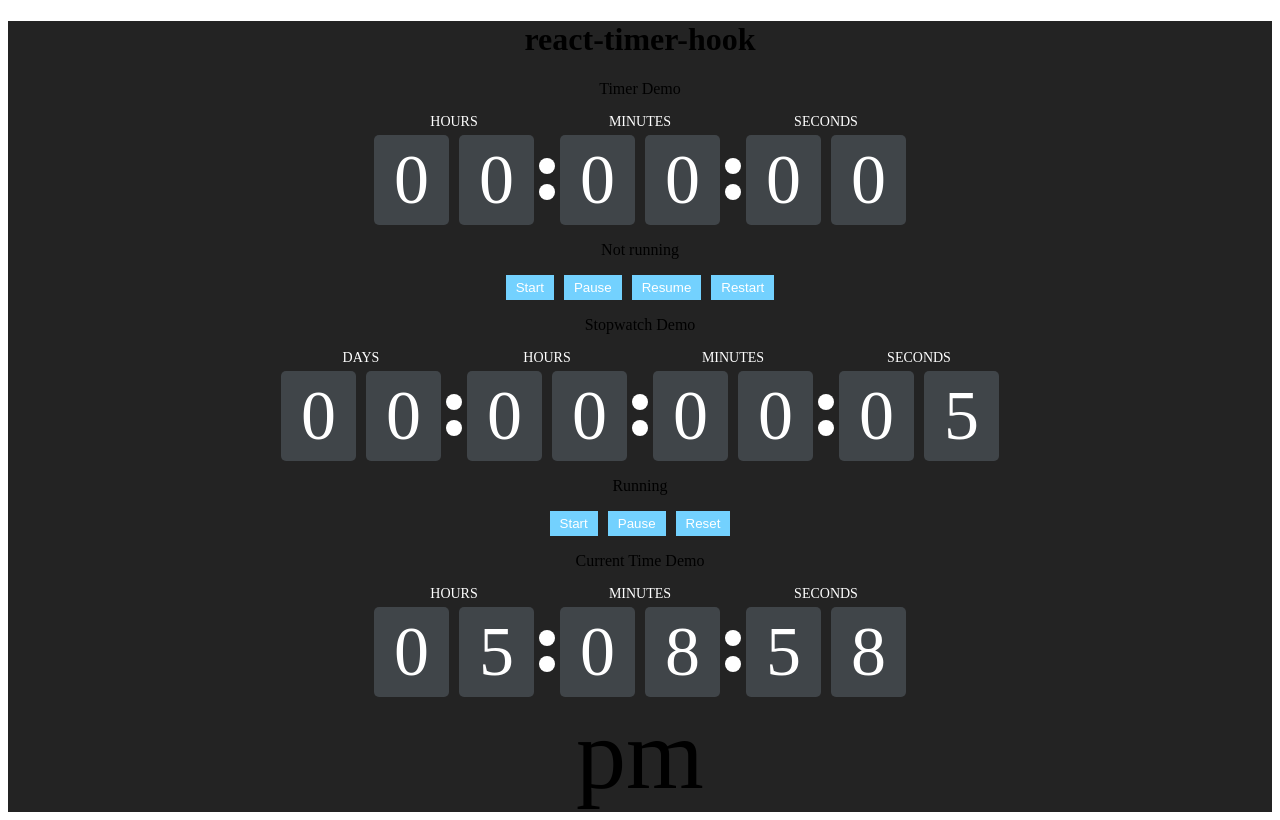
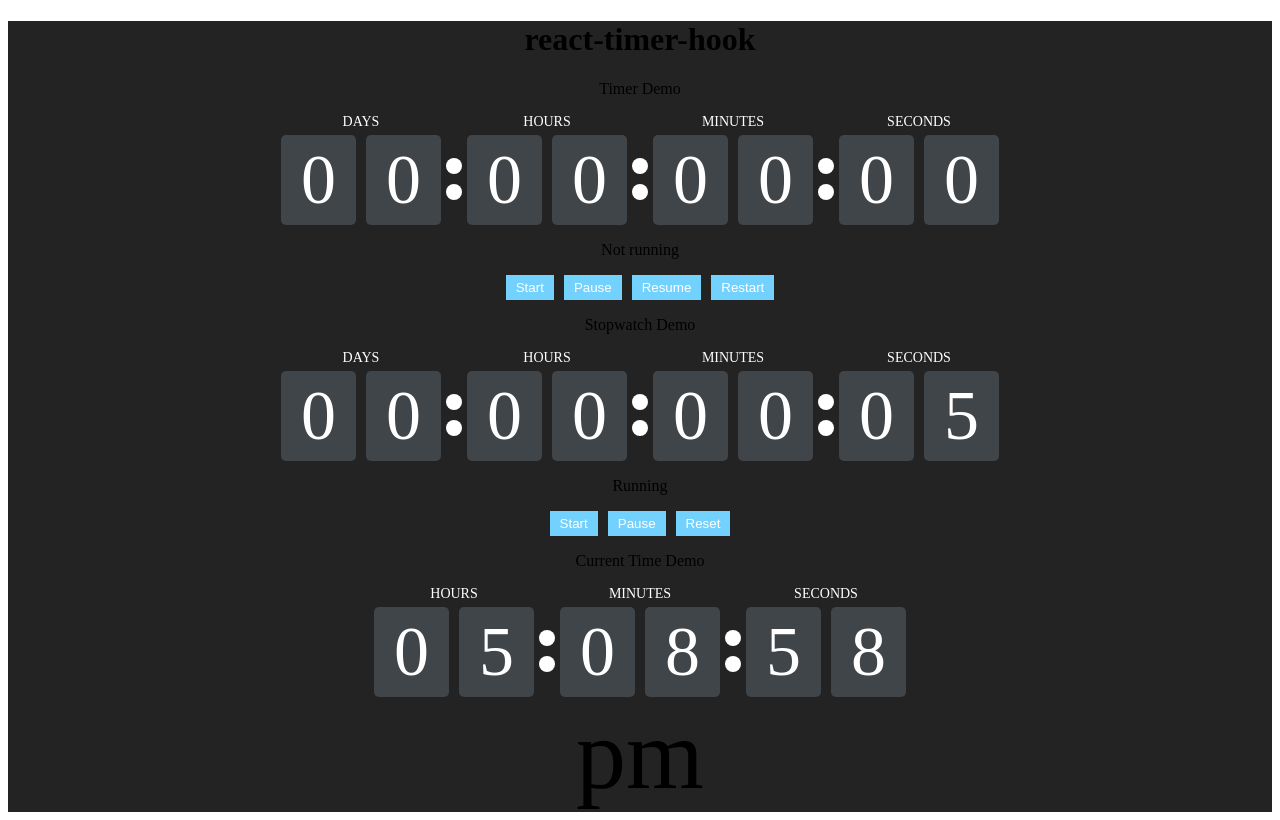
Before and after one commit to amrlabib/react-timer-hook, a React app: page / in a window 1280 px wide. Built offline with nearby package versions, Linux system fonts and the light colour scheme; the HTML template or start-up script is replaced by a standard one.

Commit message:
add days in use timer demo

```diff
--- a/demo/components/UseTimerDemo.js
+++ b/demo/components/UseTimerDemo.js
@@ -21,7 +21,7 @@ export default function UseTimerDemo({ expiryTimestamp }) {
     <div style={{ textAlign: 'center' }}>
       <h1>react-timer-hook </h1>
       <p>Timer Demo</p>
-      <StyledTimer seconds={seconds} minutes={minutes} hours={hours}/>
+      <StyledTimer seconds={seconds} minutes={minutes} hours={hours} days={days} />
       <p>{isRunning ? 'Running' : 'Not running'}</p>
       <Button type="button" onClick={start}>Start</Button>
       <Button type="button" onClick={pause}>Pause</Button>
```
Also changed, not shown: 1 other file (tests, documents, lock files or other folders).
